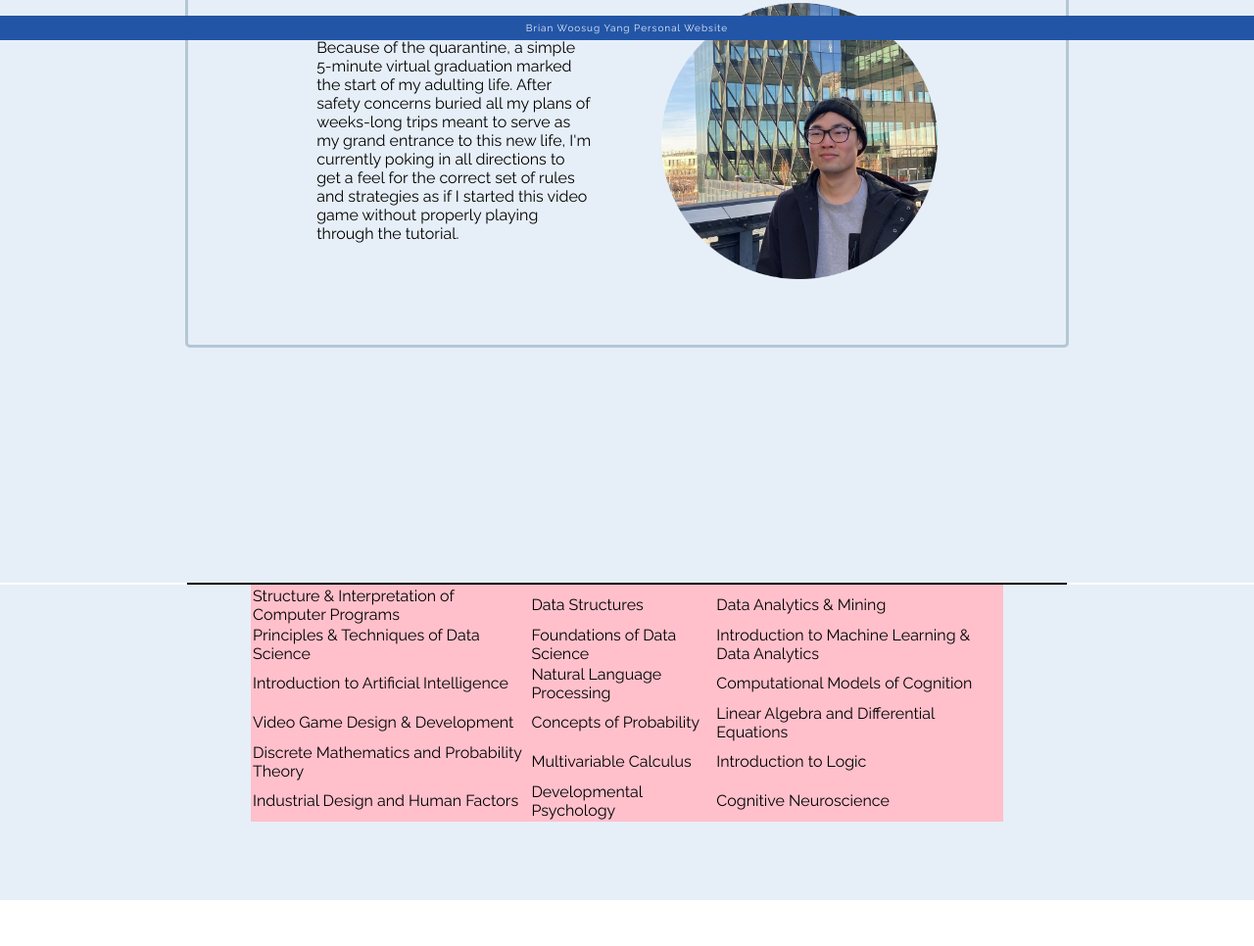
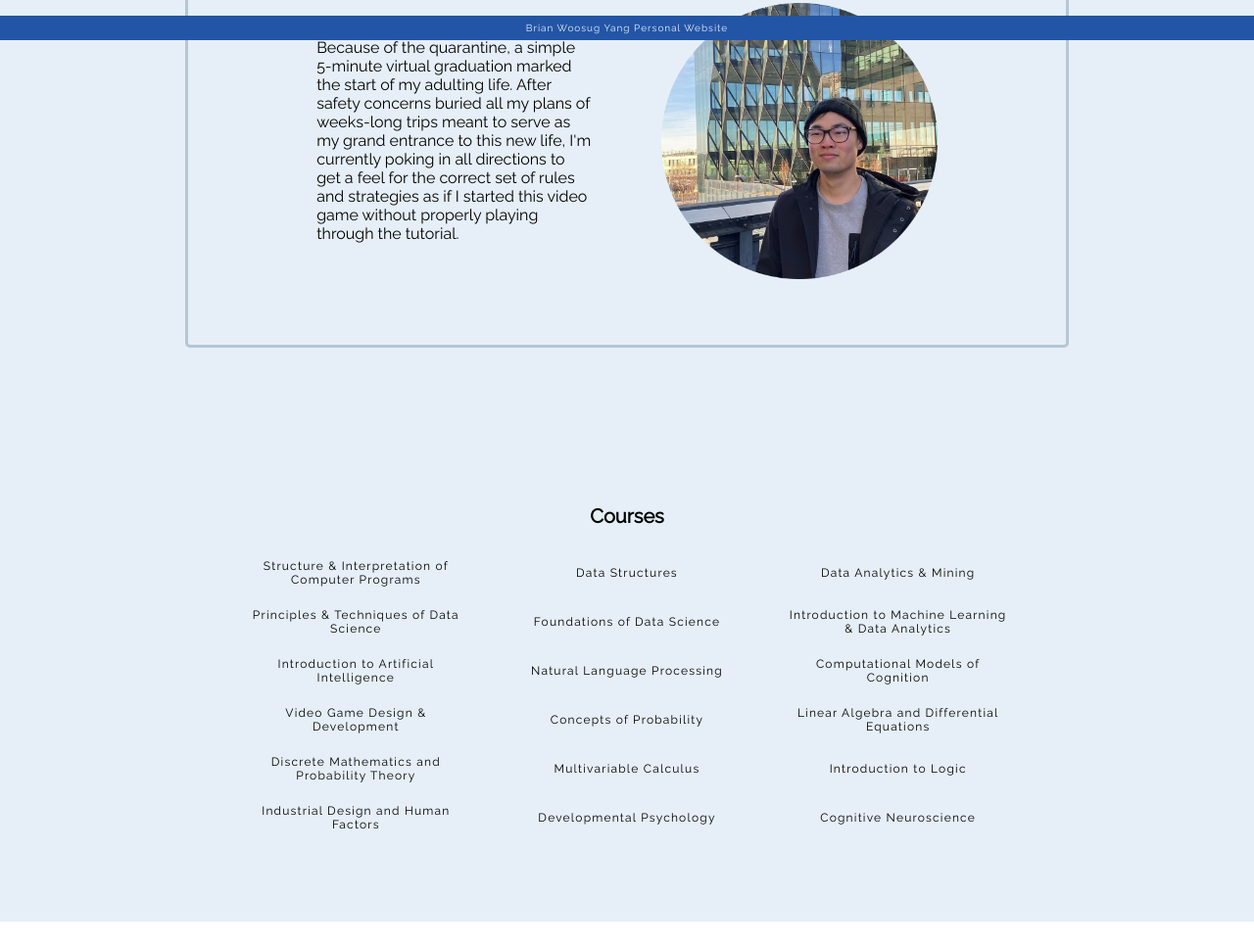
Before and after one commit to brianwsyang/portfolioReactJS, a React app: page / in a window 1280 px wide. Shown: the part 759-1725 px from the top of the page at 98% size. Before the commit the page ends 1703 px from the top, so only its background shows below. Built offline with nearby package versions, Linux system fonts and the light colour scheme.

Commit message:
18Aug2021.v10: finished courses section

```diff
--- a/src/components/App.css
+++ b/src/components/App.css
@@ -6,6 +6,23 @@
 .section {
   background-color: #e6eff7;
   width: 100%;
+
+  display: flex;
+  flex-direction: column;
+  align-items: center;
+  justify-content: center;
+}
+
+.sectionTitle {
+  text-align: center;
+
+  font-size: 20px;
+}
+
+.sectionSpacer {
+  background-color: #e6eff7;
+  width: 100%;
+  height: 2.5vh;
 }
 
 .temp {
--- a/src/components/App.js
+++ b/src/components/App.js
@@ -22,13 +22,12 @@ const App = () => {
   <Intro />
   <Spacer />
 
+  {/* Courses */}
   <Spacer />
+  <Courses />
   <Spacer />
-  <hr className='temp' />
-  <Courses />
 
 
-  <Spacer />
   <Footer />
   </>)
 }
--- a/src/components/Courses.css
+++ b/src/components/Courses.css
@@ -13,8 +13,18 @@
 }
 
 .tempList {
-  background-color: pink;
-  width: 60%;
+  /* background-color: pink; */
+  width: 65%;
 
   margin: auto;
 }
+
+.tempList td {
+  width: 30%;
+
+  padding: 10px 20px;
+
+  text-align: center;
+  font-size: 12px;
+  letter-spacing: 0.1em;
+}
--- a/src/components/Courses.js
+++ b/src/components/Courses.js
@@ -29,20 +29,9 @@ const Courses = () => {
 
   return (<>
 
-  {/* <div className='section'>
-    <ul className='courseList'>
-        {
-          courses.map((course, i) => (
-            <li key={i}>
-              <p>{ i%3 == 2 ? 'tesm. ' + course.name : course.name }</p>
-            </li>
-          ))
-
-        }
-      </ul>
-  </div> */}
-
   <div className='section'>
+    <h1 className='sectionTitle'>Courses</h1>
+    <div className='sectionSpacer'></div>
     <table className='tempList'>
       {
         coursesList.map((courses, i) => (
@@ -56,9 +45,6 @@ const Courses = () => {
     </table>
   </div>
 
-
-
-
   </>)
 }
 
```
